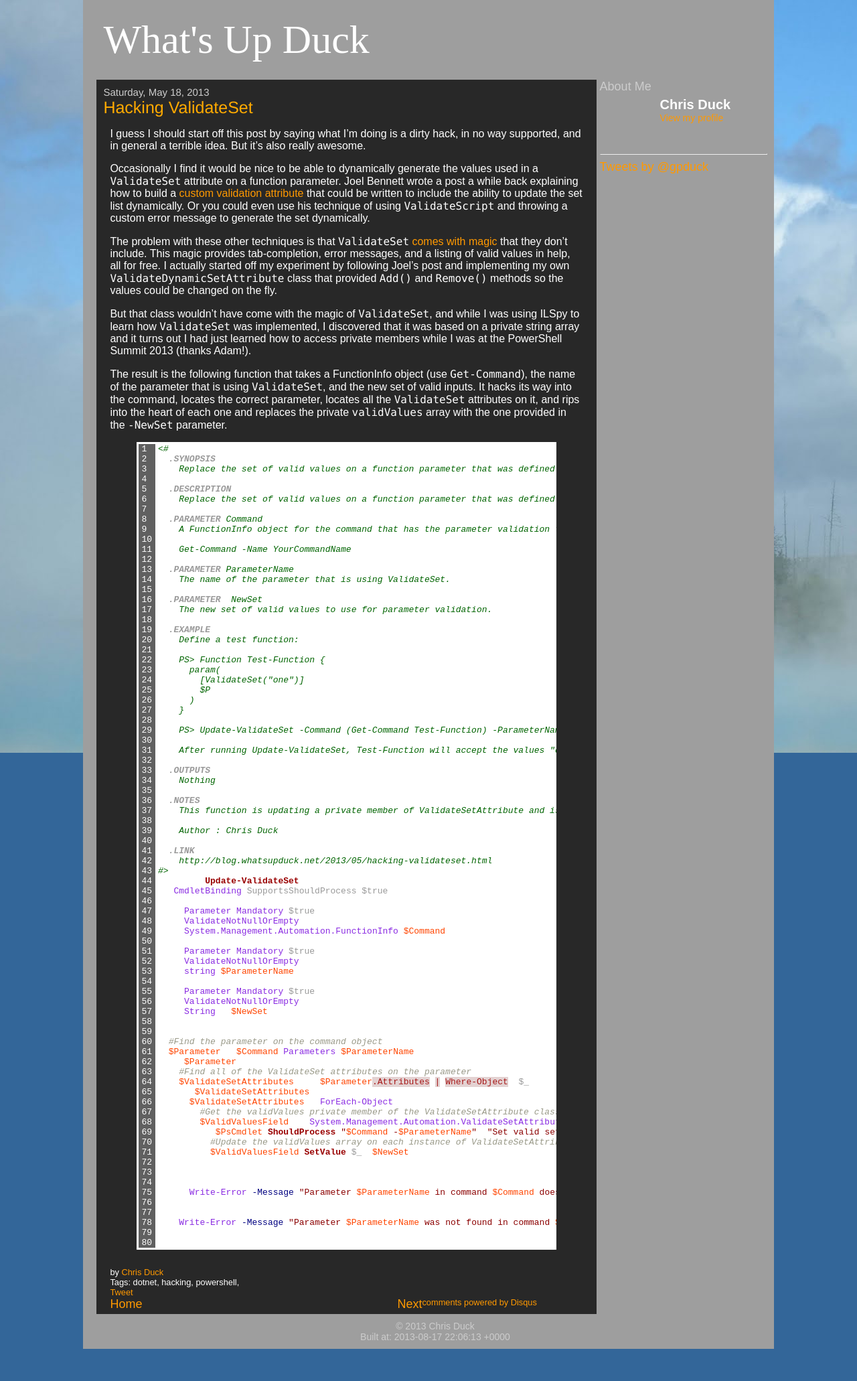
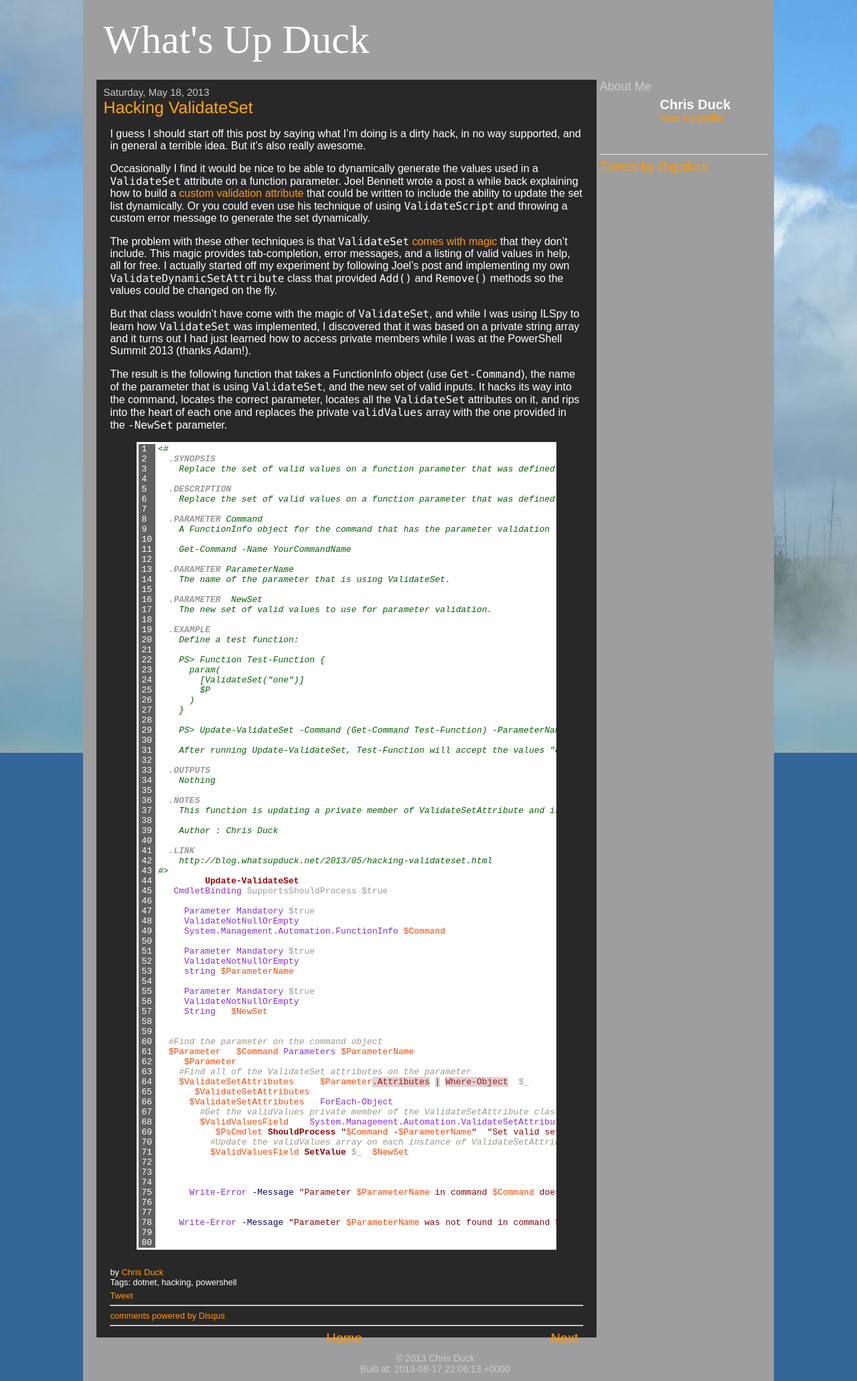
Before and after one commit to gpduck/gpduck.github.io, a Jekyll site: the page built from _posts/2013-05-18-hacking-validateset.markdown, in a window 1280 px wide. Shown: the whole page at 67% size. Built offline with Jekyll 4.4.1, drawn with Linux system fonts in a browser that asks for light colours; comment, search, counter and statistics services are not loaded; before the commit the page ends 2014 px from its top, so only the background shows below that; grey boxes are pictures that could not be loaded.

Commit message:
style tweaks

```diff
--- a/_layouts/post.html
+++ b/_layouts/post.html
@@ -29,7 +29,7 @@
 						</span>
 					</span>
 					{% unless page.tags == empty %}
-						<span class="posttags">Tags: {% for tag in page.tags %}{{ tag }}, {% endfor %}</span>
+						<span class="posttags">Tags: {% for tag in page.tags %}{{ tag }}{% unless forloop.last%},{% endunless %} {% endfor %}</span>
 					{% endunless %}
 
 					<div id="sharinglinks">
@@ -59,9 +59,24 @@
 					}(document, 'script', 'facebook-jssdk'));</script>
 					<!-- End Facebook Share -->
 					</div>
+					<hr />
+					<div id="disqus_thread"></div>
+						<script type="text/javascript">
+							/* * * CONFIGURATION VARIABLES: EDIT BEFORE PASTING INTO YOUR WEBPAGE * * */
+							var disqus_shortname = 'gpduckblog'; // required: replace example with your forum shortname
 
+							/* * * DON'T EDIT BELOW THIS LINE * * */
+							(function() {
+							var dsq = document.createElement('script'); dsq.type = 'text/javascript'; dsq.async = true;
+							dsq.src = '//' + disqus_shortname + '.disqus.com/embed.js';
+							(document.getElementsByTagName('head')[0] || document.getElementsByTagName('body')[0]).appendChild(dsq);
+							})();
+						</script>
+						<noscript>Please enable JavaScript to view the <a href="http://disqus.com/?ref_noscript">comments powered by Disqus.</a></noscript>
+						<a href="http://disqus.com" class="dsq-brlink">comments powered by <span class="logo-disqus">Disqus</span></a>
+					<hr />
 					<div class="postnav">
-						<div class="postnav-previous>
+						<div class="postnav-previous">
 							{% if page.previous.url %}
 								<a href="{{ page.previous.url }}" title="Previous Post">Previous</a>
 							{% else %}
@@ -79,21 +94,6 @@
 							{% endif %}
 						</div>
 					</div>
-
-					<div id="disqus_thread"></div>
-						<script type="text/javascript">
-							/* * * CONFIGURATION VARIABLES: EDIT BEFORE PASTING INTO YOUR WEBPAGE * * */
-							var disqus_shortname = 'gpduckblog'; // required: replace example with your forum shortname
-
-							/* * * DON'T EDIT BELOW THIS LINE * * */
-							(function() {
-							var dsq = document.createElement('script'); dsq.type = 'text/javascript'; dsq.async = true;
-							dsq.src = '//' + disqus_shortname + '.disqus.com/embed.js';
-							(document.getElementsByTagName('head')[0] || document.getElementsByTagName('body')[0]).appendChild(dsq);
-							})();
-						</script>
-						<noscript>Please enable JavaScript to view the <a href="http://disqus.com/?ref_noscript">comments powered by Disqus.</a></noscript>
-						<a href="http://disqus.com" class="dsq-brlink">comments powered by <span class="logo-disqus">Disqus</span></a>
 				</div>
 			</div>
 			<div id="pagefooter">
--- a/css/site.css
+++ b/css/site.css
@@ -83,8 +83,14 @@ span#blogtitle, span#blogtitle a {
   font-size: 0.8em;
 }
 
+#sharinglinks {
+	padding-top: 5px;
+}
+
 .postnav {
-	font-size: 18px;
+	font-size: 20px;
+	padding-bottom: 5px
+	height: 22px;
 }
 
 .postnav > div {
@@ -204,4 +210,8 @@ span#blogtitle, span#blogtitle a {
 		padding-left: 8px;
 		padding-right: 8px;
 	}
+
+	#postheader {
+		margin-left: 0px;
+	}
 }
```
